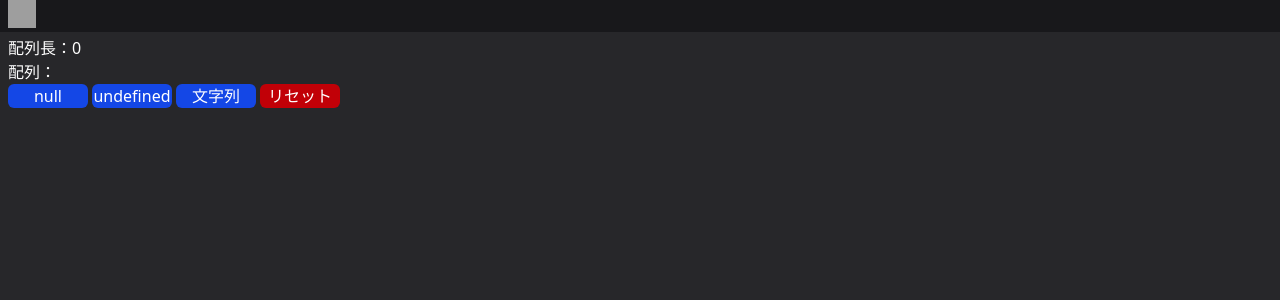
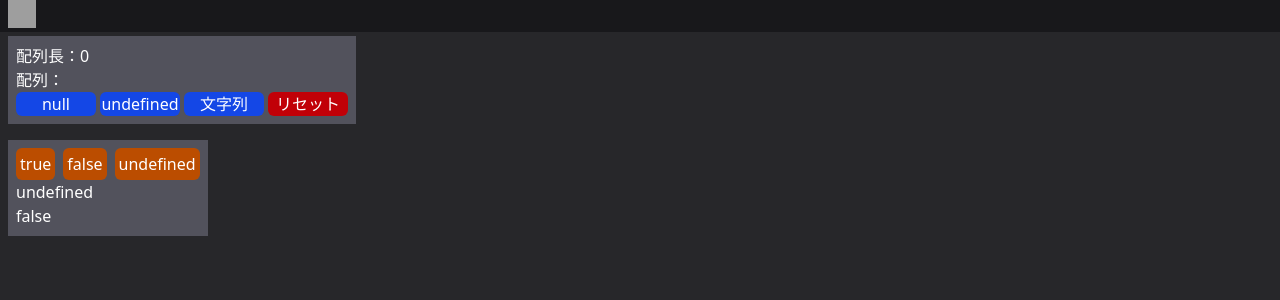
Before and after one commit to shari-sushi/sandbox, a React (Vite) app in the folder frontend/: page /other in a window 1280 px wide. Shown: the top 300 px of the page. Built offline with nearby package versions, Linux system fonts and the light colour scheme; grey boxes are pictures that could not be loaded.

Commit message:
undefined許容型boolの挙動確認

```diff
--- a/frontend/src/pages/OtherPage/OtherPage.tsx
+++ b/frontend/src/pages/OtherPage/OtherPage.tsx
@@ -1,4 +1,4 @@
-import { useState } from "react";
+import React, { ReactElement, useState } from "react";
 
 export default function OtherPage() {
   return <Component />;
@@ -9,6 +9,23 @@ export interface Props {
 }
 
 export const Component = () => {
+  return (
+    <div className="flex flex-col gap-4">
+      <BG>
+        <LengthComponent />
+      </BG>
+      <BG>
+        <BoolOrUndefinedComponent />
+      </BG>
+    </div>
+  );
+};
+
+const BG = ({ children }: { children: ReactElement }) => {
+  return <div className="bg-zinc-600 w-fit h-full p-2">{children}</div>;
+};
+
+const LengthComponent = () => {
   const [itemList, setItemList] = useState<(null | undefined | string)[]>([]);
 
   const pushNull = () => {
@@ -58,3 +75,28 @@ export const Component = () => {
     </>
   );
 };
+
+const BoolOrUndefinedComponent = () => {
+  const [value, setValue] = useState<boolean | undefined>(undefined);
+
+  const message1 = value === undefined ? "undefined" : value ? "true" : "false";
+  const message2 = value ? "true" : "false";
+
+  return (
+    <>
+      <div className="flex gap-2">
+        <div className="p-1 rounded-md bg-amber-700 cursor-pointer hover:bg-amber-600 active:bg-amber-900" onClick={() => setValue(true)}>
+          true
+        </div>
+        <div className="p-1 rounded-md bg-amber-700 cursor-pointer hover:bg-amber-600 active:bg-amber-900" onClick={() => setValue(false)}>
+          false
+        </div>
+        <div className="p-1 rounded-md bg-amber-700 cursor-pointer hover:bg-amber-600 active:bg-amber-900" onClick={() => setValue(undefined)}>
+          undefined
+        </div>
+      </div>
+      <div>{message1}</div>
+      <div>{message2}</div>
+    </>
+  );
+};
```
